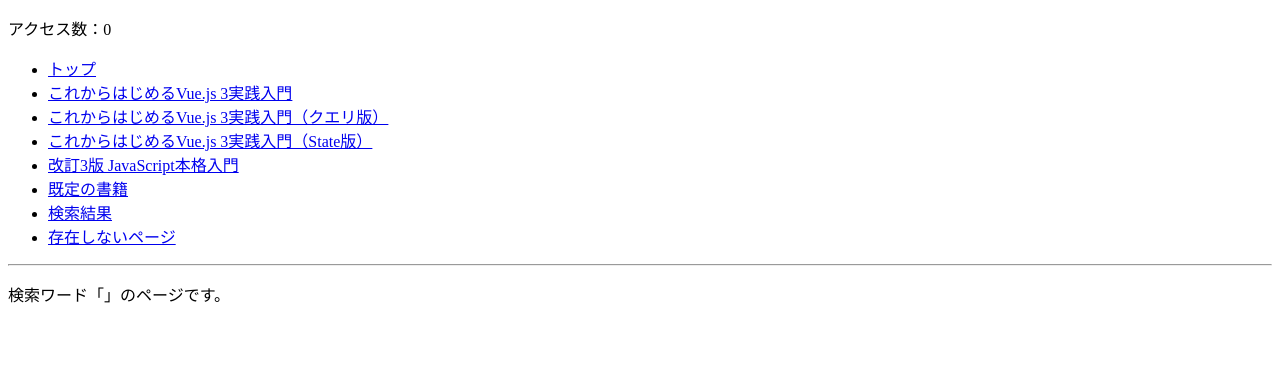
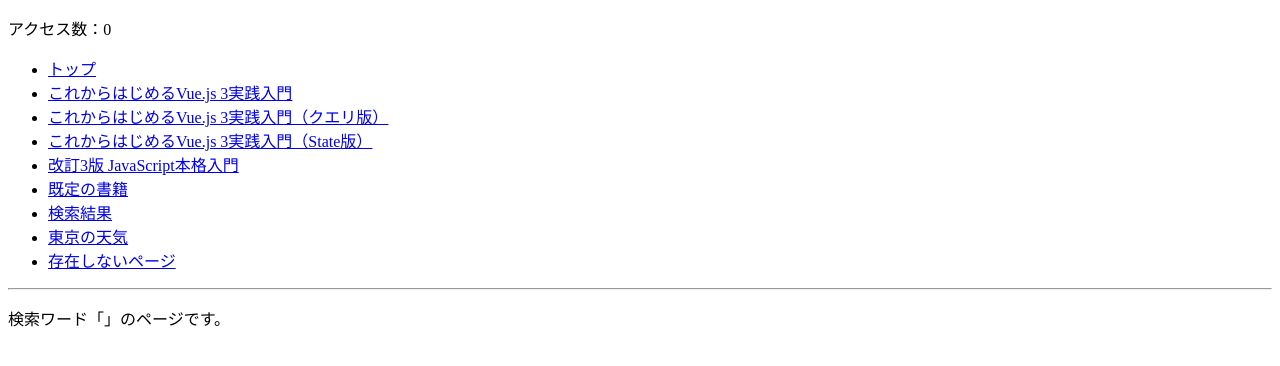
Before and after one commit to Yuma0309/Study-React, a React (Create React App) app in the folder React_sample_Yuma/my-react/: page /search in a window 1280 px wide. Shown: the top 366 px of the page. Built offline with nearby package versions, Linux system fonts and the light colour scheme.

Commit message:
リスト8-4-7までの動作を確認

```diff
--- a/React_sample_Yuma/my-react/src/chap08/RouterParam.js
+++ b/React_sample_Yuma/my-react/src/chap08/RouterParam.js
@@ -20,6 +20,7 @@ export default function RouterParam() {
           改訂3版 JavaScript本格入門</NavLink></li>
         <li><NavLink to="/book" end>既定の書籍</NavLink></li>
         <li><NavLink to="/search/react/router/remix">検索結果</NavLink></li>
+        <li><NavLink to="/weather/Tokyo">東京の天気</NavLink></li>
         <li><NavLink to="/nothing/foo/bar">存在しないページ</NavLink></li>
       </ul>
       <hr />
--- a/React_sample_Yuma/my-react/src/chap08/routesParam.js
+++ b/React_sample_Yuma/my-react/src/chap08/routesParam.js
@@ -7,7 +7,7 @@ import NotFoundPage from './NotFoundPage';
 import BookQueryPage from './BookQueryPage';
 import BookStatePage from './BookStatePage';
 import InvalidParamsPage from './InvalidParamsPage';
-import WeatherPage from './chap08/WeatherPage';
+import WeatherPage from './WeatherPage';
 
 const routesParam = createBrowserRouter(
   createRoutesFromElements(
```
